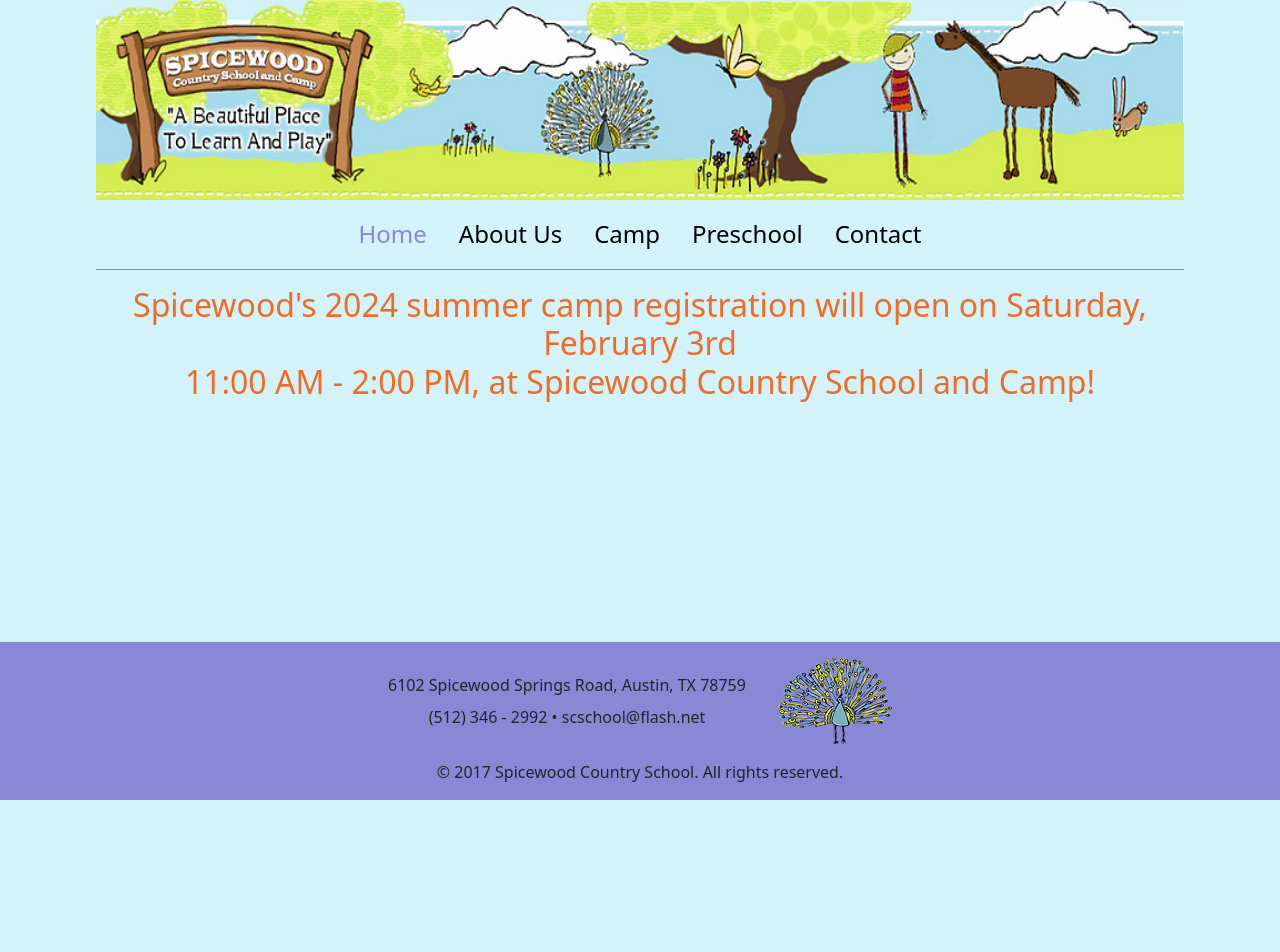
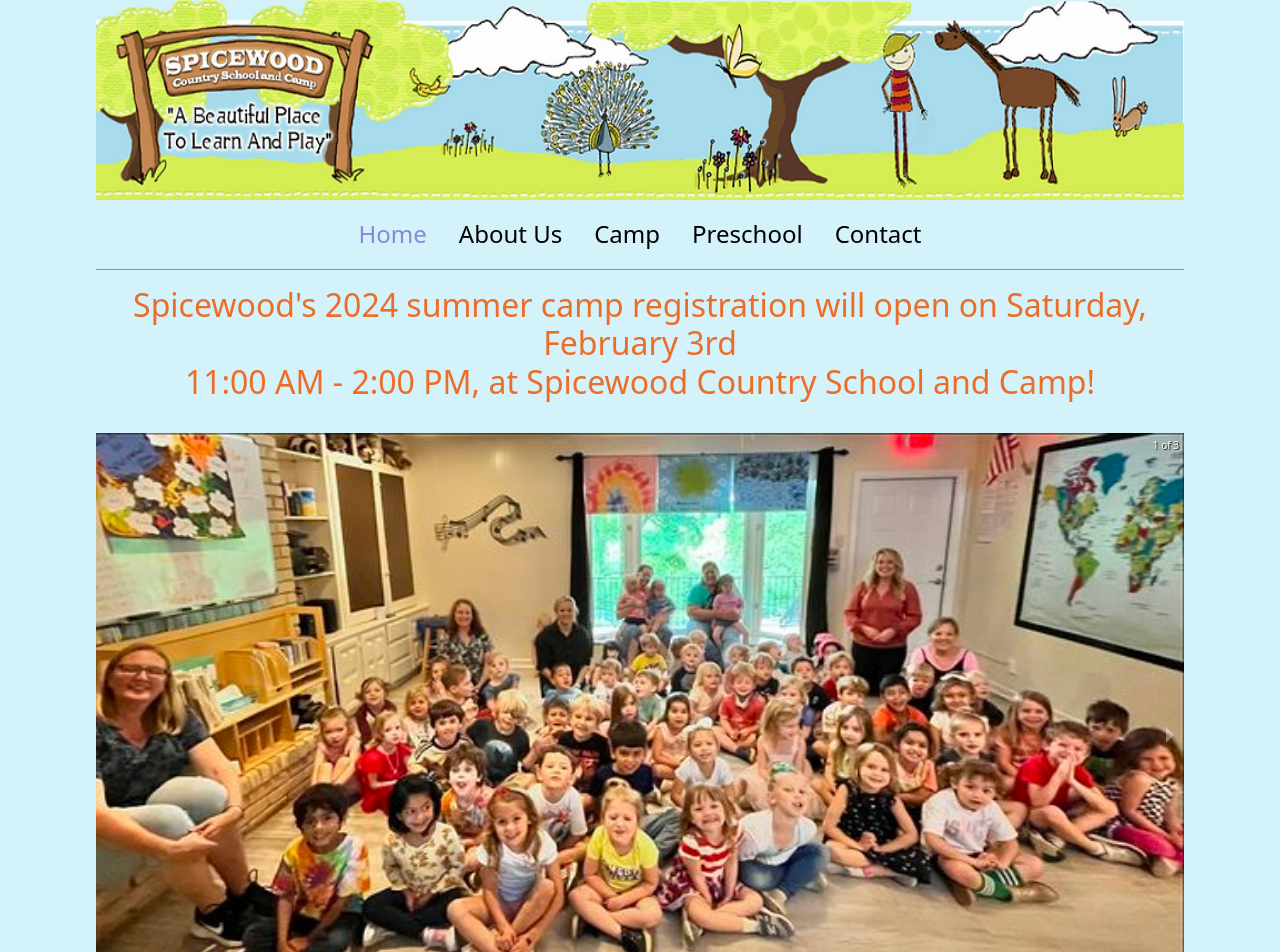
Before and after one commit to coldnebraska/spicewood-country-club, a React (Vite) app: page / in a window 1280 px wide. Shown: the top 952 px of the page. Before the commit the page ends 800 px from the top, so only its background shows below. Built offline with nearby package versions, Linux system fonts and the light colour scheme.

Commit message:
added react carousel package, html, and styling

```diff
--- a/package.json
+++ b/package.json
@@ -16,6 +16,7 @@
     "google-map-react": "^2.2.1",
     "react": "^18.2.0",
     "react-dom": "^18.2.0",
+    "react-responsive-carousel": "^3.2.23",
     "react-router-dom": "^6.10.0"
   },
   "devDependencies": {
--- a/src/index.css
+++ b/src/index.css
@@ -61,6 +61,18 @@
   width: 85%;
   margin: 0 7.5%;
   flex: 1;
+}
+
+.carousel {
+  max-height: 600px;
+}
+
+.carousel-root {
+  margin: 2rem 0;
+}
+
+.thumbs-wrapper {
+  display: none;
 }
 
 .text {
--- a/src/pages/HomePage.jsx
+++ b/src/pages/HomePage.jsx
@@ -1,3 +1,9 @@
+import { Carousel } from "react-responsive-carousel"
+import "react-responsive-carousel/lib/styles/carousel.min.css"
+import image1 from '../assets/images/homepage_1.jpg'
+import image2 from '../assets/images/homepage_2.jpg'
+import image3 from '../assets/images/homepage_3.jpg'
+
 export default function HomePage() {
   return (
     <div className="page-layout-1">
@@ -5,6 +11,20 @@
         <h2>Spicewood's 2024 summer camp registration will open on Saturday, February 3rd</h2>
         <h2>11:00 AM - 2:00 PM, at Spicewood Country School and Camp!</h2>
       </div>
+
+      <Carousel>
+        <div>
+          <img src={image1} className="carousel" />
+        </div>
+
+        <div>
+          <img src={image2}  className="carousel"/>
+        </div>
+
+        <div>
+          <img src={image3}  className="carousel"/>
+        </div>
+      </Carousel>
     </div>
-  );
+  )
 }
```
Also changed, not shown: 1 other file (tests, documents, lock files or other folders).
